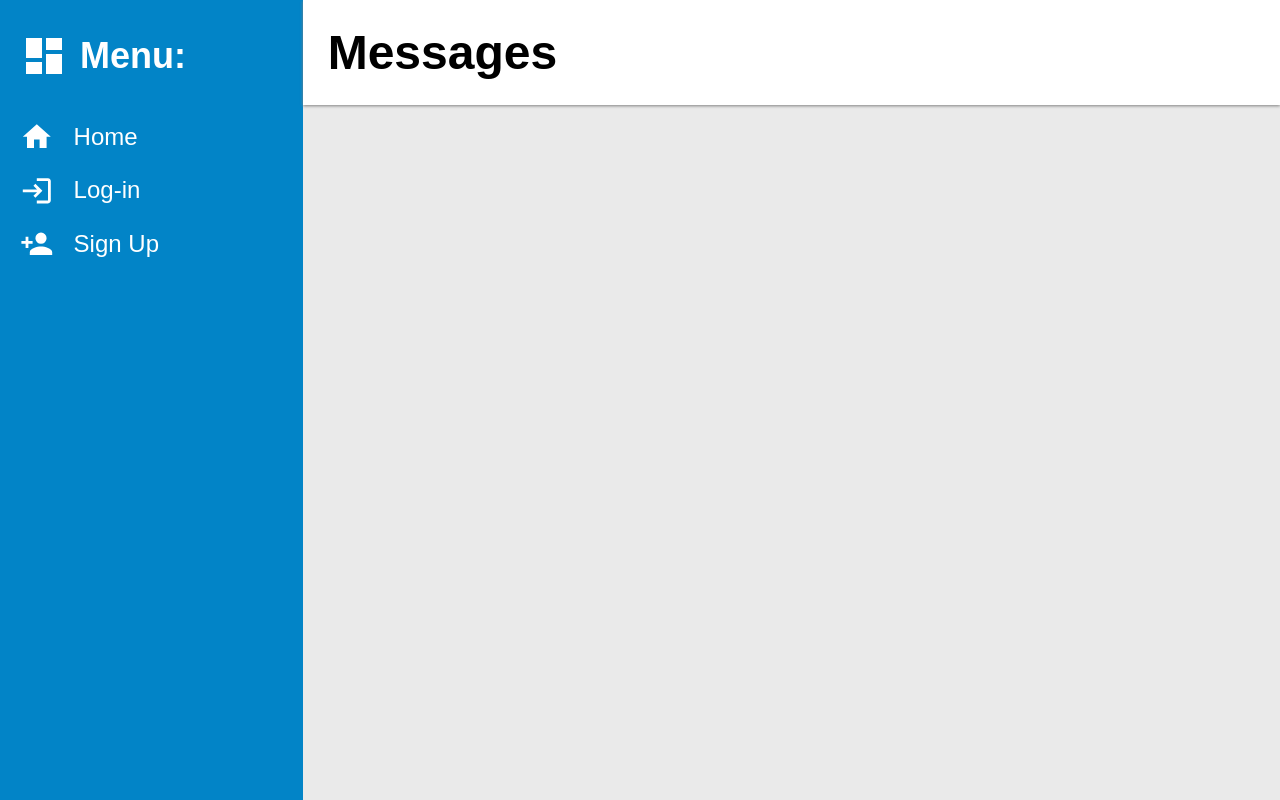
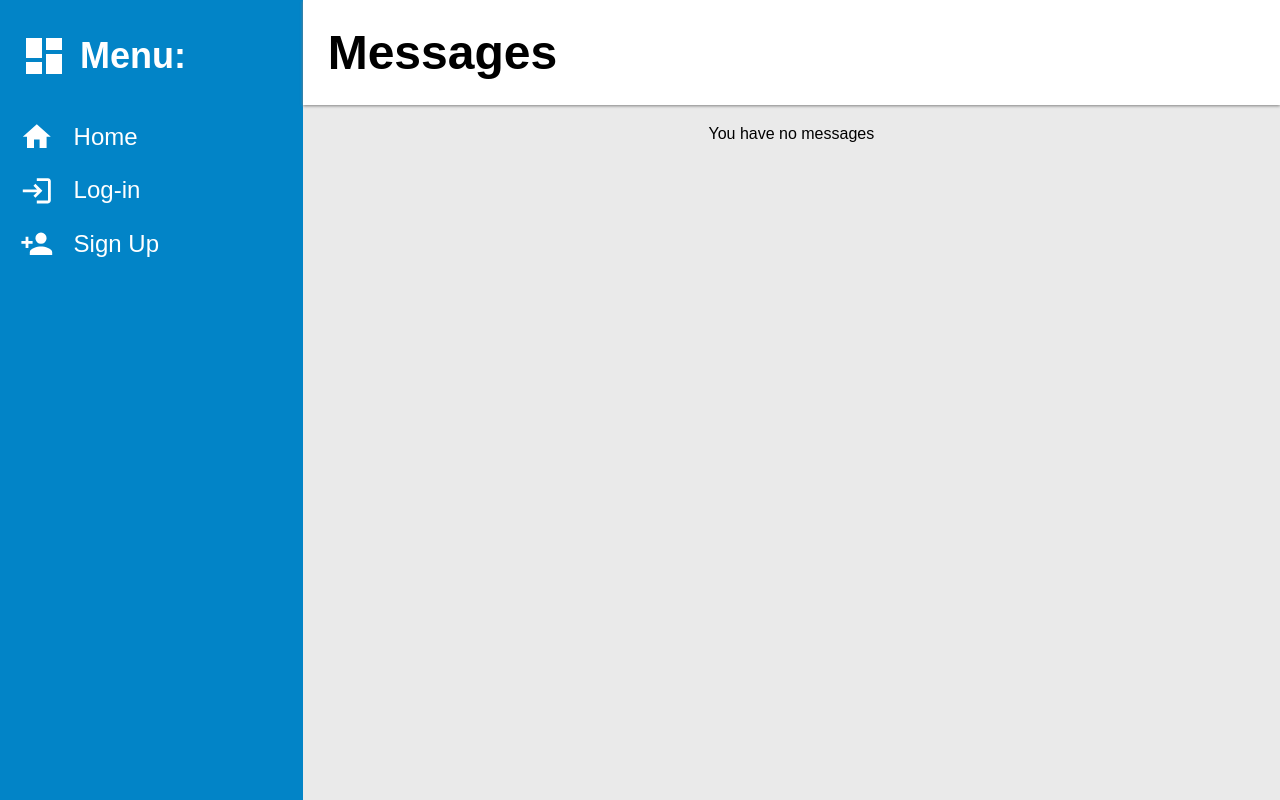
Before and after one commit to BigWojtek7/messaging-app-frontend, a React (Vite) app: page /messages in a window 1280 px wide. Built offline with nearby package versions, Linux system fonts and the light colour scheme.

Commit message:
Add global state for loading info purpose

```diff
--- a/src/App.jsx
+++ b/src/App.jsx
@@ -10,6 +10,7 @@ function App() {
 
   const currentToken = localStorage.getItem('token');
   const [token, setToken] = useState(currentToken);
+  const [isLoading, setIsLoading] = useState(false);
 
   useEffect(() => {
     if (token) {
@@ -40,7 +41,7 @@ function App() {
       <main className={styles.mainDiv}>
         <Header token={token} setToken={setToken} user={user} />
         <div className={styles.content}>
-          <Outlet context={[token, setToken, user]} />
+          <Outlet context={[token, setToken, user, isLoading, setIsLoading]} />
         </div>
       </main>
     </div>
--- a/src/components/CreateMessage/CreateMessage.jsx
+++ b/src/components/CreateMessage/CreateMessage.jsx
@@ -1,20 +1,22 @@
 import { useOutletContext } from 'react-router-dom';
 import { useEffect, useState } from 'react';
 import getRequestWithNativeFetch from '../../utils/fetchApiGet';
+import Loader from '../Loader/Loader';
 
 import requestWithNativeFetch from '../../utils/fetchApi';
 
 function CreateMessage() {
-  const [token, , user] = useOutletContext();
+  const [token, , user, isLoading, setIsLoading] = useOutletContext();
   const [allUsers, setAllUsers] = useState([]);
 
   const [isSent, setIsSent] = useState(false);
 
   const handleSubmit = (e) => {
     e.preventDefault();
+    setIsLoading(true);
     const fetchDataForCreateMessage = async () => {
       try {
-        const url = 'http://localhost:3000/create-message';
+        const url = `${import.meta.env.VITE_BACKEND_URL}/create-message`;
         const headers = {
           'Content-Type': 'application/json',
           Authorization: token,
@@ -30,6 +32,7 @@ function CreateMessage() {
           headers,
           data
         );
+        setIsLoading(false);
         if (createMessageData.success) {
           setIsSent(true);
         }
@@ -63,7 +66,9 @@ function CreateMessage() {
 
   return (
     <>
-      {!isSent ? (
+      {isLoading ? (
+        <Loader />
+      ) : !isSent ? (
         <form onSubmit={handleSubmit}>
           <p>
             From: <strong>{user.username}</strong>
--- a/src/components/Homepage/Homepage.jsx
+++ b/src/components/Homepage/Homepage.jsx
@@ -5,13 +5,15 @@ import { Link } from 'react-router-dom';
 import getRequestWithNativeFetch from '../../utils/fetchApiGet';
 import Icon from '@mdi/react';
 import { mdiLogin, mdiAccount } from '@mdi/js';
+import Loader from '../Loader/Loader';
 
 function Homepage() {
   const [messagesCount, setMessagesCount] = useState([]);
-  const [token, , user] = useOutletContext();
+  const [token, , user, isLoading, setIsLoading] = useOutletContext();
 
   useEffect(() => {
     if (token && user._id) {
+      setIsLoading(true);
       const fetchDataForMessagesCount = async () => {
         try {
           const url = `${import.meta.env.VITE_BACKEND_URL}/${
@@ -25,6 +27,7 @@ function Homepage() {
             headers
           );
           setMessagesCount(messageCountData);
+          setIsLoading(false);
         } catch (err) {
           console.log(err);
         }
@@ -34,14 +37,19 @@ function Homepage() {
     return () => {
       setMessagesCount([]);
     };
-  }, [token, user._id]);
+  }, [token, user._id, setIsLoading]);
 
   return (
+    <>
+      {isLoading ? (
+        <Loader />
+      ) : (
         <div className={styles.home}>
           <h2>Welcome to messaging App</h2>
           {token ? (
             <h3>
-          You have {messagesCount} {messagesCount <= 1 ? 'message' : 'messages'}
+              You have {messagesCount}{' '}
+              {messagesCount <= 1 ? 'message' : 'messages'}
             </h3>
           ) : (
             <div>
@@ -54,6 +62,8 @@ function Homepage() {
             </div>
           )}
         </div>
+      )}
+    </>
   );
 }
 export default Homepage;
--- a/src/components/Login/Login.jsx
+++ b/src/components/Login/Login.jsx
@@ -5,14 +5,13 @@ import Loader from '../Loader/Loader';
 
 function Login() {
   const [fetchData, setFetchData] = useState(null);
-  const [token, setToken] = useOutletContext();
+  const [token, setToken,, isLoading, setIsLoading] = useOutletContext();
   const navigate = useNavigate();
 
-  const [isServerLoading, setIsServerLoading] = useState(false);
 
   const handleSubmit = (e) => {
     e.preventDefault();
-    setIsServerLoading(true);
+    setIsLoading(true);
     const fetchDataForLogin = async () => {
       try {
         const url = `${import.meta.env.VITE_BACKEND_URL}/login`;
@@ -28,7 +27,7 @@ function Login() {
           data
         );
         setFetchData(messagesData);
-        setIsServerLoading(false)
+        setIsLoading(false)
         if (messagesData.success) {
           const dataToken = messagesData.token;
           localStorage.setItem('token', dataToken);
@@ -44,7 +43,7 @@ function Login() {
 
   return (
     <>
-      {isServerLoading? <Loader/>: !token ? (
+      {isLoading? <Loader/>: !token ? (
         <form onSubmit={handleSubmit}>
           <label htmlFor="username">Username</label>
           <input id="username" name="username" type="text" />
--- a/src/components/Messages/Messages.jsx
+++ b/src/components/Messages/Messages.jsx
@@ -3,6 +3,7 @@ import styles from './Messages.module.css';
 import { useEffect, useState } from 'react';
 import Icon from '@mdi/react';
 import { mdiDelete } from '@mdi/js';
+import Loader from '../Loader/Loader';
 
 import getRequestWithNativeFetch from '../../utils/fetchApiGet';
 import requestWithNativeFetch from '../../utils/fetchApi';
@@ -10,19 +11,19 @@ import requestWithNativeFetch from '../../utils/fetchApi';
 function Messages() {
   const [messages, setMessages] = useState([]);
   const [deleteRes, setDeleteRes] = useState({});
-  const [token, , user] = useOutletContext();
+  const [token, , user, isLoading, setIsLoading] = useOutletContext();
 
   const handleDelete = (e) => {
     e.preventDefault();
+    setIsLoading(true);
     const messageId = e.currentTarget.value;
-
     const fetchDataForDelete = async () => {
       try {
         const url = `${import.meta.env.VITE_BACKEND_URL}/${messageId}/delete`;
         const headers = { Authorization: token };
         const deleteData = await requestWithNativeFetch(url, 'DELETE', headers);
         setDeleteRes(deleteData);
-
+        setIsLoading(false);
         if (deleteData.success) {
           setDeleteRes(deleteData);
         }
@@ -35,14 +36,18 @@ function Messages() {
 
   useEffect(() => {
     if (user._id) {
+      setIsLoading(true);
       const fetchDataForMessages = async () => {
         try {
-          const url = `http://localhost:3000/${user._id}/messages`;
+          const url = `${import.meta.env.VITE_BACKEND_URL}/${
+            user._id
+          }/messages`;
           const headers = {
             Authorization: token,
           };
           const messagesData = await getRequestWithNativeFetch(url, headers);
           setMessages(messagesData);
+          setIsLoading(false);
         } catch (err) {
           console.log(err);
         }
@@ -52,11 +57,17 @@ function Messages() {
     return () => {
       setMessages([]);
     };
-  }, [user, token, deleteRes]);
-
+  }, [user, token, deleteRes, setIsLoading]);
   return (
+    <>
+      {isLoading ? (
+        <Loader />
+      ) : (
         <div className={styles.messages}>
-      {messages.map((ms) => (
+          {messages.length === 0 ? (
+            <p>You have no messages</p>
+          ) : (
+            messages.map((ms) => (
               <div key={ms._id} className={styles.message}>
                 <div className={styles.stripe}></div>
                 <div className={styles.cardContent}>
@@ -72,8 +83,11 @@ function Messages() {
                   </div>
                 </div>
               </div>
-      ))}
+            ))
+          )}
         </div>
+      )}
+    </>
   );
 }
 
--- a/src/components/SignUp/SignUp.jsx
+++ b/src/components/SignUp/SignUp.jsx
@@ -1,17 +1,19 @@
 import { useState } from 'react';
 import { useNavigate } from 'react-router-dom';
 import { useOutletContext } from 'react-router-dom';
+import Loader from '../Loader/Loader';
 
 import requestWithNativeFetch from '../../utils/fetchApi';
 
 function SignUp() {
   const [fetchData, setFetchData] = useState(null);
-  const [token, setToken] = useOutletContext();
+  const [token, setToken, , isLoading, setIsLoading] = useOutletContext();
 
   const navigate = useNavigate();
 
   const handleSubmit = (e) => {
     e.preventDefault();
+    setIsLoading(true)
     const fetchDataForCreateUser = async () => {
       try {
         const url = `${import.meta.env.VITE_BACKEND_URL}/register`;
@@ -29,8 +31,9 @@ function SignUp() {
           headers,
           data
         );
+        setFetchData(createUserData);
+        setIsLoading(false)
         if (createUserData.success) {
-          setFetchData(createUserData);
           const dataToken = createUserData.token;
           localStorage.setItem('token', dataToken);
           setToken(dataToken);
@@ -45,7 +48,7 @@ function SignUp() {
 
   return (
     <>
-      {!token ? (
+      {isLoading? <Loader/>: !token ? (
         <form onSubmit={handleSubmit}>
           <label htmlFor="username">Username</label>
           <input id="username" name="username" type="text" />
```
Also changed, not shown: 3 other files (tests, documents, lock files or other folders). Lines whose indentation alone changed are shown as unchanged.
